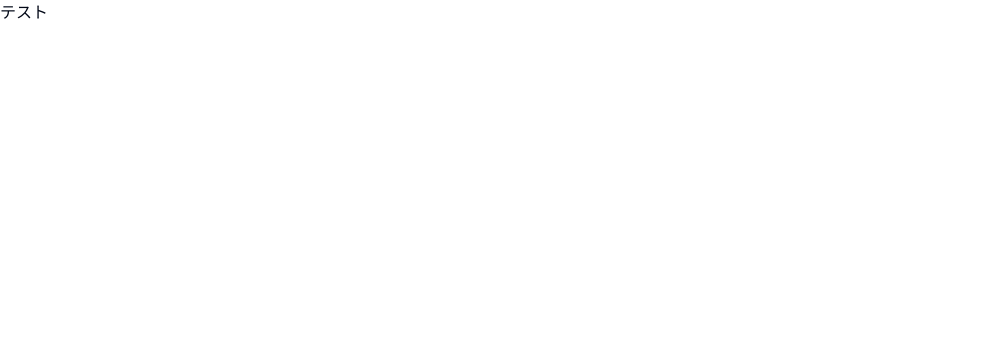
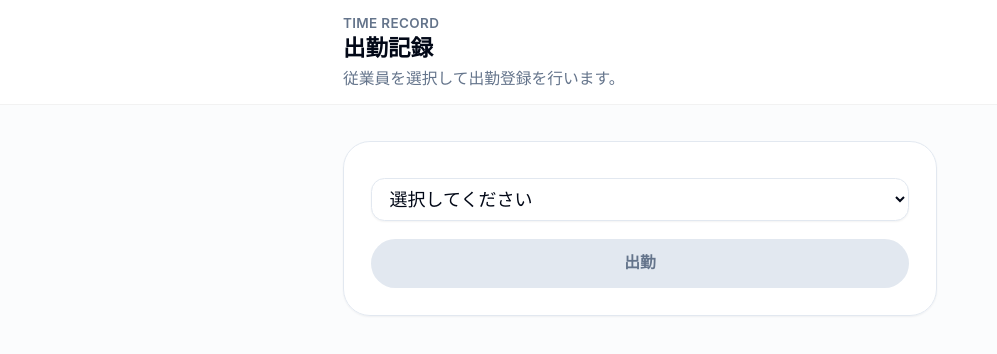
Before and after one commit to kazudmb/time-record-frontend, a React (Vite) app: page / in a window 1280 px wide. Shown: the top 354 px of the page, without its empty margins (0-997 px from the left). Built offline with nearby package versions, Linux system fonts and the light colour scheme.

Commit message:
feat: スマホ表示用のAppShellを追加、出勤登録機能を実装

```diff
--- a/package.json
+++ b/package.json
@@ -11,7 +11,8 @@
   "dependencies": {
     "clsx": "^2.1.0",
     "react": "^18.3.1",
-    "react-dom": "^18.3.1"
+    "react-dom": "^18.3.1",
+    "sonner": "^2.0.7"
   },
   "devDependencies": {
     "@types/react": "^18.3.5",
--- a/src/App.tsx
+++ b/src/App.tsx
@@ -1,3 +1,103 @@
+import { useCallback, useMemo, useState, type ChangeEvent } from "react";
+import { toast } from "sonner";
+import { AppShell } from "./components/layout/AppShell";
+
+type Employee = {
+  id: string;
+  name: string;
+};
+
+const employees: Employee[] = [
+  { id: "emp-1", name: "山田 太郎" },
+  { id: "emp-2", name: "佐藤 花子" },
+  { id: "emp-3", name: "田中 翔" },
+];
+
+async function requestCheckIn(employee: Employee) {
+  // TODO: 実際の API エンドポイントが整備されたら fetch で置き換える
+  // const response = await fetch("/api/checkins", { method: "POST", body: JSON.stringify({ employeeId: employee.id }) });
+  // if (!response.ok) throw new Error("Failed to register check-in");
+  await new Promise((resolve) => setTimeout(resolve, 600));
+  return { ok: true as const };
+}
+
 export function App() {
-  return <div>テスト</div>;
+  const [selectedEmployeeId, setSelectedEmployeeId] = useState("");
+  const [isSubmitting, setIsSubmitting] = useState(false);
+
+  const selectedEmployee = useMemo(
+    () => employees.find((employee) => employee.id === selectedEmployeeId) ?? null,
+    [selectedEmployeeId],
+  );
+
+  const handleSelectChange = useCallback((event: ChangeEvent<HTMLSelectElement>) => {
+    setSelectedEmployeeId(event.target.value);
+  }, []);
+
+  const handleCheckIn = useCallback(async () => {
+    if (!selectedEmployee || isSubmitting) return;
+
+    const now = new Date();
+    const timestamp = now.toLocaleString("ja-JP", { hour12: false });
+
+    setIsSubmitting(true);
+    try {
+      const response = await requestCheckIn(selectedEmployee);
+      if (!response.ok) {
+        throw new Error("Check-in failed");
+      }
+
+      toast.success("出勤登録が完了しました。", {
+        description: `${timestamp}`,
+      });
+    } catch (error) {
+      console.error("check-in error", error);
+      toast.error("出勤登録に失敗しました。", {
+        description: "時間をおいて再度お試しください。",
+      });
+    } finally {
+      setIsSubmitting(false);
+    }
+  }, [isSubmitting, selectedEmployee]);
+
+  return (
+    <AppShell
+      title="出勤記録"
+      description="従業員を選択して出勤登録を行います。"
+      primaryAction={null}
+    >
+      <section className="space-y-4 rounded-3xl border border-slate-200 bg-white/90 p-6 shadow-sm shadow-slate-900/5 backdrop-blur">
+        <div>
+          <select
+            id="employee"
+            className="mt-2 w-full rounded-xl border border-slate-200 bg-white px-3 py-2 text-base shadow-sm focus:border-slate-400 focus:outline-none focus:ring-2 focus:ring-slate-200"
+            value={selectedEmployeeId}
+            onChange={handleSelectChange}
+          >
+            <option value="">選択してください</option>
+            {employees.map((employee) => (
+              <option key={employee.id} value={employee.id}>
+                {employee.name}
+              </option>
+            ))}
+          </select>
+        </div>
+
+        <button
+          type="button"
+          disabled={!selectedEmployee || isSubmitting}
+          onClick={handleCheckIn}
+          className={[
+            "w-full rounded-full px-4 py-3 text-sm font-semibold transition focus-visible:outline focus-visible:outline-2 focus-visible:outline-offset-2",
+            selectedEmployee && !isSubmitting
+              ? "bg-slate-900 text-white shadow-sm hover:bg-slate-800 active:bg-slate-900 focus-visible:outline-slate-900"
+              : "cursor-not-allowed bg-slate-200 text-slate-500",
+          ].join(" ")}
+          aria-busy={isSubmitting}
+        >
+          {isSubmitting ? "送信中..." : "出勤"}
+        </button>
+      </section>
+    </AppShell>
+  );
 }
--- /dev/null
+++ b/src/components/layout/AppShell.tsx
@@ -0,0 +1,42 @@
+import type { ReactNode } from "react";
+
+type AppShellProps = {
+  title: string;
+  description?: string;
+  children: ReactNode;
+  primaryAction?: ReactNode;
+};
+
+export function AppShell({
+  title,
+  description,
+  primaryAction,
+  children,
+}: AppShellProps) {
+  return (
+    <div className="flex min-h-screen flex-col bg-background text-foreground">
+      <header className="sticky top-0 z-10 safe-pt border-b border-black/5 bg-white/80 backdrop-blur">
+        <div className="mx-auto flex w-full max-w-xl items-center justify-between px-4 py-3 sm:px-6">
+          <div className="min-w-0">
+            <p className="text-xs font-semibold uppercase tracking-wide text-slate-500">
+              Time Record
+            </p>
+            <h1 className="truncate text-lg font-semibold sm:text-xl">{title}</h1>
+            {description ? (
+              <p className="mt-1 text-xs text-slate-500 sm:text-sm">{description}</p>
+            ) : null}
+          </div>
+          {primaryAction ? (
+            <div className="shrink-0">{primaryAction}</div>
+          ) : null}
+        </div>
+      </header>
+
+      <main className="flex-1 bg-slate-50/60">
+        <div className="mx-auto flex w-full max-w-xl flex-col gap-6 px-4 py-8 sm:px-6">
+          {children}
+        </div>
+      </main>
+    </div>
+  );
+}
--- a/src/index.css
+++ b/src/index.css
@@ -2,6 +2,64 @@
 @tailwind components;
 @tailwind utilities;
 
-html, body, #root {
-  height: 100%;
+@layer base {
+  *, *::before, *::after {
+    box-sizing: border-box;
+  }
+
+  :root {
+    color-scheme: light;
+    font-family: "Inter", "Noto Sans JP", "Hiragino Sans", "Helvetica Neue", Arial, sans-serif;
+    font-size: clamp(15px, 0.95vw + 0.8rem, 18px);
+    line-height: 1.5;
+    background-color: theme("colors.background");
+    color: theme("colors.foreground");
+  }
+
+  html, body, #root {
+    height: 100%;
+  }
+
+  body {
+    margin: 0;
+    @apply bg-background text-foreground antialiased;
+    text-rendering: optimizeLegibility;
+  }
+
+  img, picture, video, canvas, svg {
+    display: block;
+    max-width: 100%;
+  }
+
+  input, button, textarea, select {
+    font: inherit;
+  }
+
+  button {
+    cursor: pointer;
+    touch-action: manipulation;
+  }
+
+  a {
+    color: inherit;
+    text-decoration: none;
+  }
 }
+
+@layer utilities {
+  .safe-pt {
+    padding-top: env(safe-area-inset-top);
+  }
+
+  .safe-pb {
+    padding-bottom: env(safe-area-inset-bottom);
+  }
+
+  .safe-pl {
+    padding-left: env(safe-area-inset-left);
+  }
+
+  .safe-pr {
+    padding-right: env(safe-area-inset-right);
+  }
+}
--- a/src/main.tsx
+++ b/src/main.tsx
@@ -1,10 +1,14 @@
 import React from 'react'
 import ReactDOM from 'react-dom/client'
+import { Toaster } from 'sonner'
 import { App } from './App'
 import './index.css'
 
 ReactDOM.createRoot(document.getElementById('root')!).render(
   <React.StrictMode>
-    <App />
+    <>
+      <Toaster position="top-center" richColors expand />
+      <App />
+    </>
   </React.StrictMode>
 )
```
Also changed, not shown: 1 other file (tests, documents, lock files or other folders).
